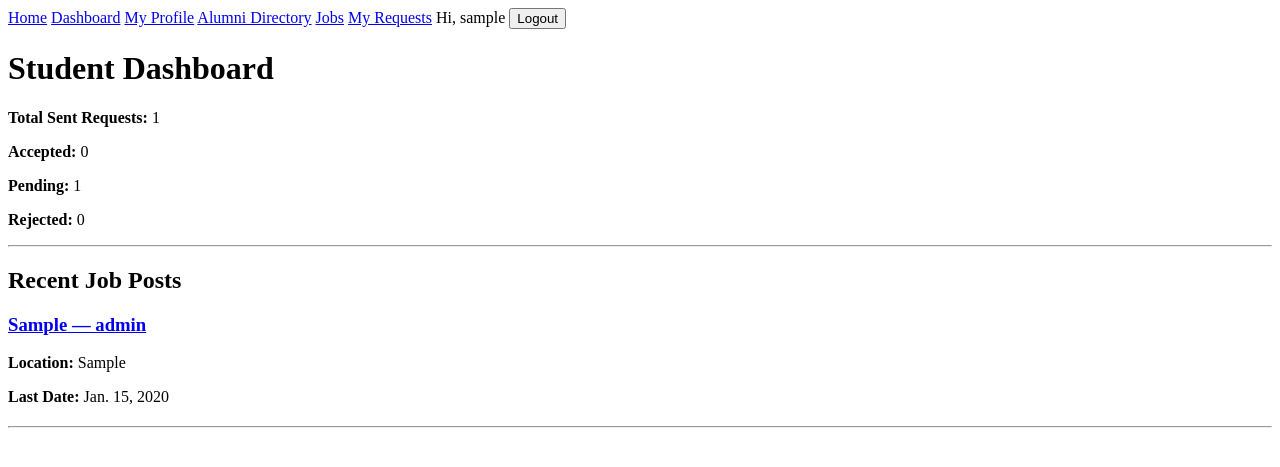
After one commit to itesh-singh/campusrefer, a Django app: page /dashboard/student/ in a window 1280 px wide. The commit adds this page. Shown: the top 467 px of the page. Run offline with Django 5.2, Linux system fonts and the light colour scheme; a user stored in the database is signed in; tables that the repository leaves empty hold one stand-in row (values such as "Sample post").

Commit message:
feat(dashboards): add role-based student and alumni dashboards

```diff
--- a/config/urls.py
+++ b/config/urls.py
@@ -27,6 +27,7 @@ urlpatterns = [
     path("alumni/", include("alumni.urls")),
     path("connections/", include("connections.urls")),
     path("jobs/", include("jobs.urls")),
+    path("dashboard/", include("dashboards.urls")),
 ]
 
 if settings.DEBUG:
--- /dev/null
+++ b/dashboards/urls.py
@@ -0,0 +1,15 @@
+from django.urls import path
+
+from .views import (
+    alumni_dashboard_view,
+    dashboard_redirect_view,
+    student_dashboard_view,
+)
+
+app_name = "dashboards"
+
+urlpatterns = [
+    path("", dashboard_redirect_view, name="dashboard_redirect"),
+    path("student/", student_dashboard_view, name="student_dashboard"),
+    path("alumni/", alumni_dashboard_view, name="alumni_dashboard"),
+]
--- a/dashboards/views.py
+++ b/dashboards/views.py
@@ -1,3 +1,52 @@
-from django.shortcuts import render
+from django.contrib.auth.decorators import login_required
+from django.shortcuts import redirect, render
 
-# Create your views here.
+from accounts.models import User
+from connections.models import ConnectionRequest
+from jobs.models import JobPost
+
+
+@login_required
+def dashboard_redirect_view(request):
+    if request.user.role == User.Roles.STUDENT:
+        return redirect("dashboards:student_dashboard")
+    if request.user.role == User.Roles.ALUMNI:
+        return redirect("dashboards:alumni_dashboard")
+    return redirect("core:home")
+
+
+@login_required
+def student_dashboard_view(request):
+    if request.user.role != User.Roles.STUDENT:
+        return redirect("core:home")
+
+    sent_requests = ConnectionRequest.objects.filter(student=request.user)
+    recent_jobs = JobPost.objects.all()[:5]
+
+    context = {
+        "total_sent_requests": sent_requests.count(),
+        "accepted_requests": sent_requests.filter(status=ConnectionRequest.Status.ACCEPTED).count(),
+        "pending_requests": sent_requests.filter(status=ConnectionRequest.Status.PENDING).count(),
+        "rejected_requests": sent_requests.filter(status=ConnectionRequest.Status.REJECTED).count(),
+        "recent_jobs": recent_jobs,
+    }
+    return render(request, "dashboards/student_dashboard.html", context)
+
+
+@login_required
+def alumni_dashboard_view(request):
+    if request.user.role != User.Roles.ALUMNI:
+        return redirect("core:home")
+
+    incoming_requests = ConnectionRequest.objects.filter(alumni=request.user)
+    my_jobs = JobPost.objects.filter(alumni=request.user)
+
+    context = {
+        "total_incoming_requests": incoming_requests.count(),
+        "pending_requests": incoming_requests.filter(status=ConnectionRequest.Status.PENDING).count(),
+        "accepted_requests": incoming_requests.filter(status=ConnectionRequest.Status.ACCEPTED).count(),
+        "rejected_requests": incoming_requests.filter(status=ConnectionRequest.Status.REJECTED).count(),
+        "total_job_posts": my_jobs.count(),
+        "recent_incoming_requests": incoming_requests[:5],
+    }
+    return render(request, "dashboards/alumni_dashboard.html", context)
--- a/templates/base.html
+++ b/templates/base.html
@@ -10,6 +10,7 @@
         <a href="{% url 'core:home' %}">Home</a>
 
         {% if request.user.is_authenticated %}
+            <a href="{% url 'dashboards:dashboard_redirect' %}">Dashboard</a>
             <a href="{% url 'core:profile_redirect' %}">My Profile</a>
             <a href="{% url 'alumni:list' %}">Alumni Directory</a>
             <a href="{% url 'jobs:list' %}">Jobs</a>
--- /dev/null
+++ b/templates/dashboards/student_dashboard.html
@@ -0,0 +1,31 @@
+{% extends "base.html" %}
+
+{% block title %}Student Dashboard | CampusRefer{% endblock %}
+
+{% block content %}
+    <h1>Student Dashboard</h1>
+
+    <p><strong>Total Sent Requests:</strong> {{ total_sent_requests }}</p>
+    <p><strong>Accepted:</strong> {{ accepted_requests }}</p>
+    <p><strong>Pending:</strong> {{ pending_requests }}</p>
+    <p><strong>Rejected:</strong> {{ rejected_requests }}</p>
+
+    <hr>
+
+    <h2>Recent Job Posts</h2>
+
+    {% for job in recent_jobs %}
+        <div style="margin-bottom: 20px;">
+            <h3>
+                <a href="{% url 'jobs:detail' job.pk %}">
+                    {{ job.company }} — {{ job.role }}
+                </a>
+            </h3>
+            <p><strong>Location:</strong> {{ job.location }}</p>
+            <p><strong>Last Date:</strong> {{ job.last_date }}</p>
+        </div>
+        <hr>
+    {% empty %}
+        <p>No recent jobs found.</p>
+    {% endfor %}
+{% endblock %}
```
Also changed, not shown: templates/dashboards/alumni_dashboard.html (added, +28 -0 lines).
